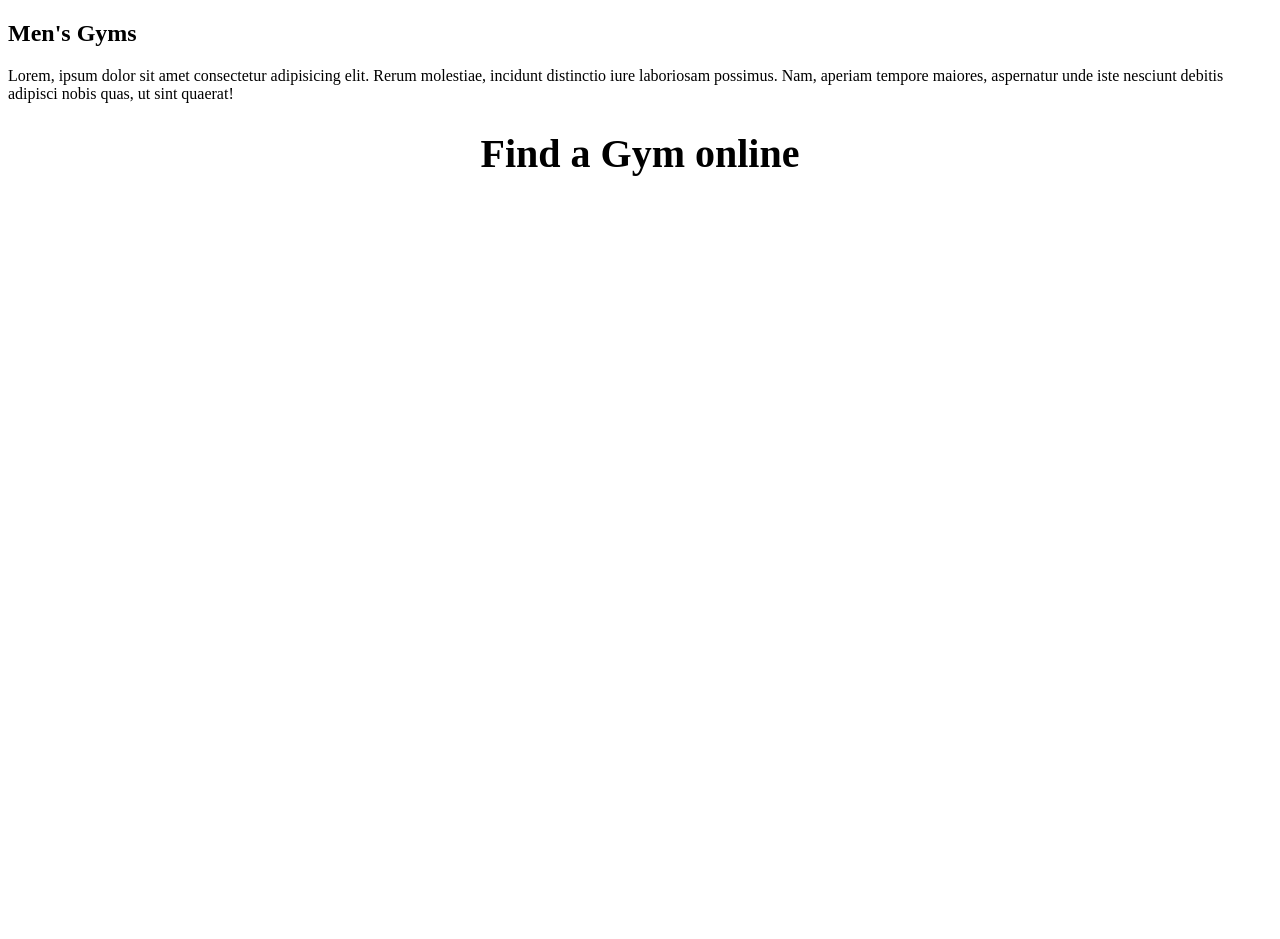
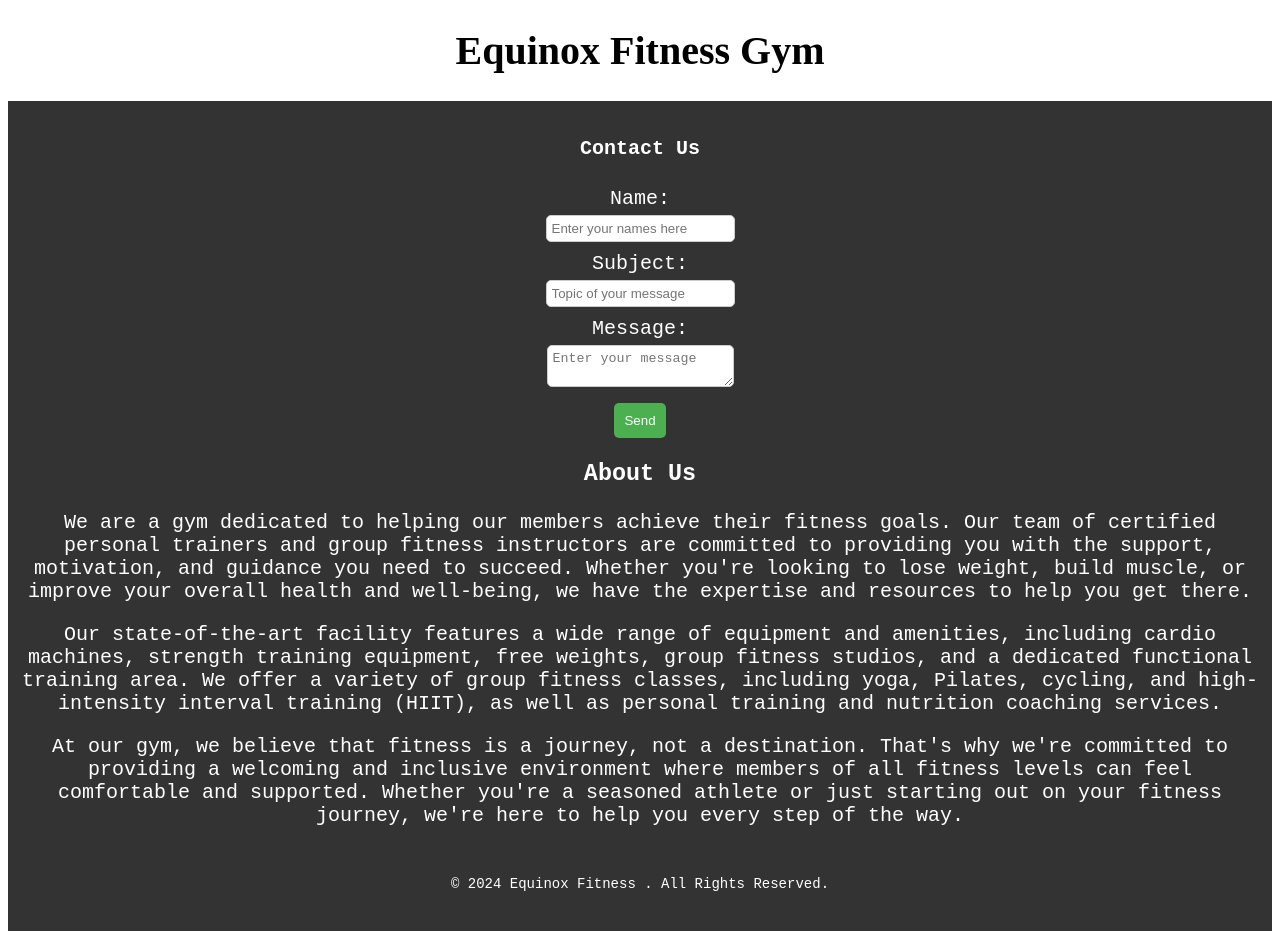
Before and after one commit to kelvindev1/Gym-Finder-Javascript-Project, a plain HTML site: page index.html in a window 1280 px wide. Before the commit the page ends 800 px from the top, so only its background shows below. Drawn offline with Linux system fonts and the light colour scheme.

Commit message:
modifies footer on html and javascript

```diff
--- a/index.css
+++ b/index.css
@@ -5,3 +5,49 @@
     font-weight: bold;
     color: #000000;
 }
+
+footer {
+    background-color: #333;
+    font-family: 'Courier New', Courier, monospace;
+    text-align: center;
+    font-size: 20px;
+    transition: all 3s ease-in-out;
+    color: #fff;
+    padding: 10px;
+}
+
+
+#contactForm label {
+    display: inline-block;
+    text-align: right;
+    margin-bottom: 5px;
+}
+
+#contactForm input[type="text"],
+#contactForm input[type="email"],
+#contactForm textarea {
+    padding: 5px;
+    border: 1px solid #ccc;
+    border-radius: 5px;
+    margin-bottom: 10px;
+    box-sizing: border-box;
+}
+
+#contactForm input[type="submit"] {
+    padding: 10px;
+    background-color: #4CAF50;
+    color: white;
+    border: none;
+    border-radius: 5px;
+    cursor: pointer;
+    transition: all 3s ease-in-out;
+}
+
+#contactForm input[type="submit"]:hover {
+    background-color: #3e8e41;
+}
+
+.copyright {
+    padding: 15px;
+    font-size: 14px;
+}
--- a/index.html
+++ b/index.html
@@ -5,18 +5,46 @@
     <meta charset="UTF-8">
     <meta name="viewport" content="width=device-width, initial-scale=1.0">
     <link rel="stylesheet" href="index.css">
-    <title>GYM FINDER APP</title>
+    <title>Equinox Fitness</title>
 </head>
 
 <body>
-
-    <h2>Men's Gyms</h2>
-    <p>Lorem, ipsum dolor sit amet consectetur adipisicing elit. Rerum molestiae, incidunt distinctio iure laboriosam possimus. Nam, aperiam tempore maiores, aspernatur unde iste nesciunt debitis adipisci nobis quas, ut sint quaerat!</p>
-
     <div id="introDiv">
-        <h1>Find a Gym online</h1>
+        <h1>Equinox Fitness Gym</h1>
     </div>
 </body>
+<footer>
+    <h4>Contact Us</h4>
+    <form id="contactForm">
+        <label for="name">Name:</label><br>
+        <input type="text" id="name" name="name" placeholder="Enter your names here" required><br>
+        <label for="subject">Subject:</label><br>
+        <input type="text" id="subject" name="subject" placeholder="Topic of your message" required><br>
+        <label for="message">Message:</label><br>
+        <textarea id="message" name="message" placeholder="Enter your message" required></textarea><br>
+        <input type="submit" value="Send">
+    </form>
+
+    <div>
+        <h3>About Us</h3>
+        <p>We are a gym dedicated to helping our members achieve their fitness goals. Our team of certified personal
+            trainers and group fitness instructors are committed to providing you with the support, motivation, and
+            guidance you need to succeed. Whether you're looking to lose weight, build muscle, or improve your overall
+            health and well-being, we have the expertise and resources to help you get there.</p>
+        <p>Our state-of-the-art facility features a wide range of equipment and amenities, including cardio machines,
+            strength training equipment, free weights, group fitness studios, and a dedicated functional training area.
+            We offer a variety of group fitness classes, including yoga, Pilates, cycling, and high-intensity interval
+            training (HIIT), as well as personal training and nutrition coaching services.</p>
+        <p>At our gym, we believe that fitness is a journey, not a destination. That's why we're committed to providing
+            a welcoming and inclusive environment where members of all fitness levels can feel comfortable and
+            supported. Whether you're a seasoned athlete or just starting out on your fitness journey, we're here to
+            help you every step of the way.</p>
+    </div>
+
+    <div class="copyright">
+        <p>&copy; 2024 Equinox Fitness . All Rights Reserved.</p>
+    </div>
+</footer>
 <script src="index.js"></script>
 
 </html>
--- a/index.js
+++ b/index.js
@@ -0,0 +1,21 @@
+document.getElementById('contactForm').addEventListener('submit', function (event) {
+    event.preventDefault();
+
+    // Get form values
+    let name = document.getElementById('name').value;
+    let subject = document.getElementById('subject').value;
+    let message = document.getElementById('message').value;
+
+    //Create email content
+    let emailContent = 'Am' + name + '\n' +
+        'My message: ' + message;
+
+
+    // Create mailto link
+    let mailtoLink = 'mailto:kelvinmutugi336@gmail.com?subject=' + subject + '&body=' + encodeURIComponent(emailContent);
+
+
+    //Aler user and open email
+    alert('Email client opened with pre-filled message. Hit OK to Proceed.');
+    window.location.href = mailtoLink;
+});
```
Also changed, not shown: db.json (+38 -38 lines).
